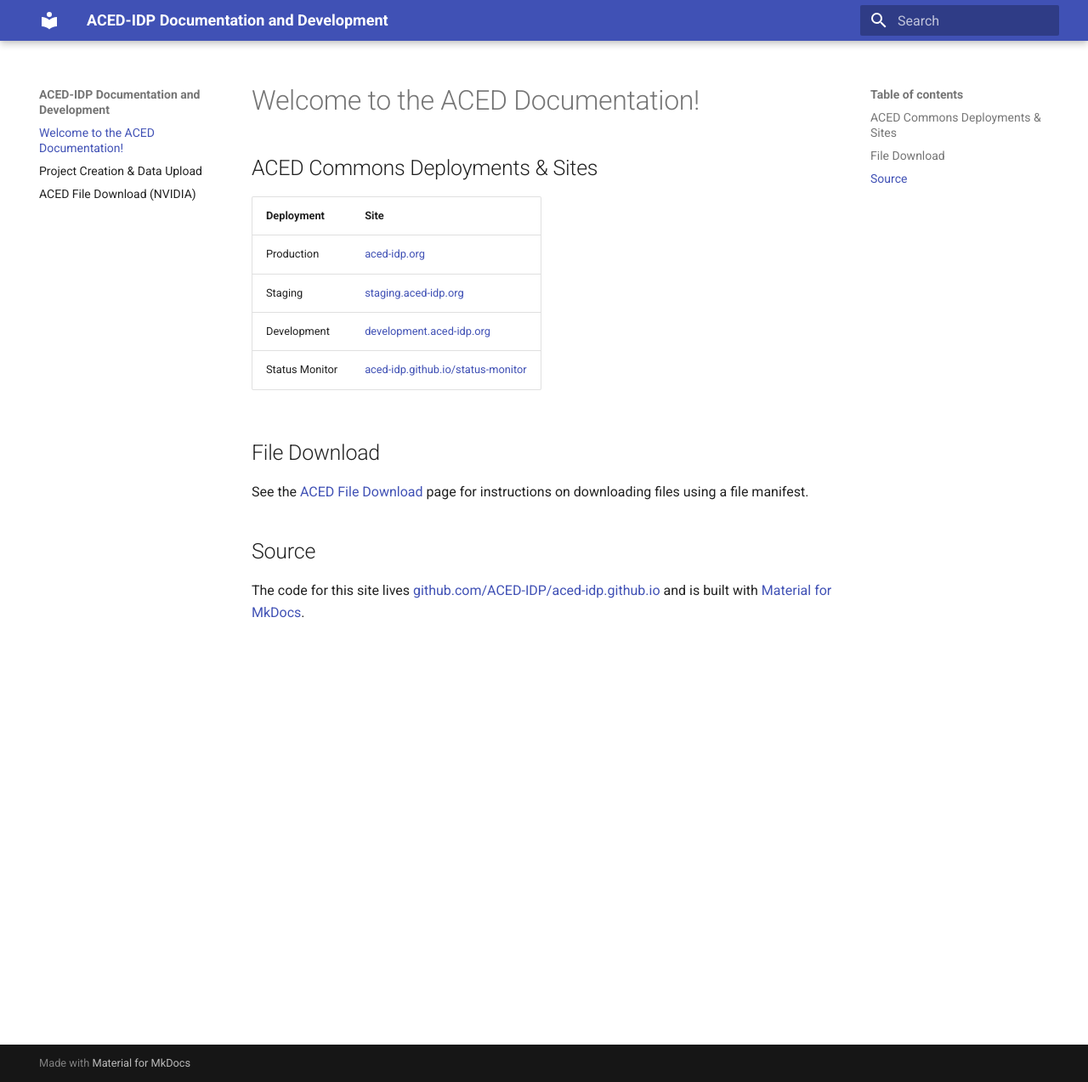
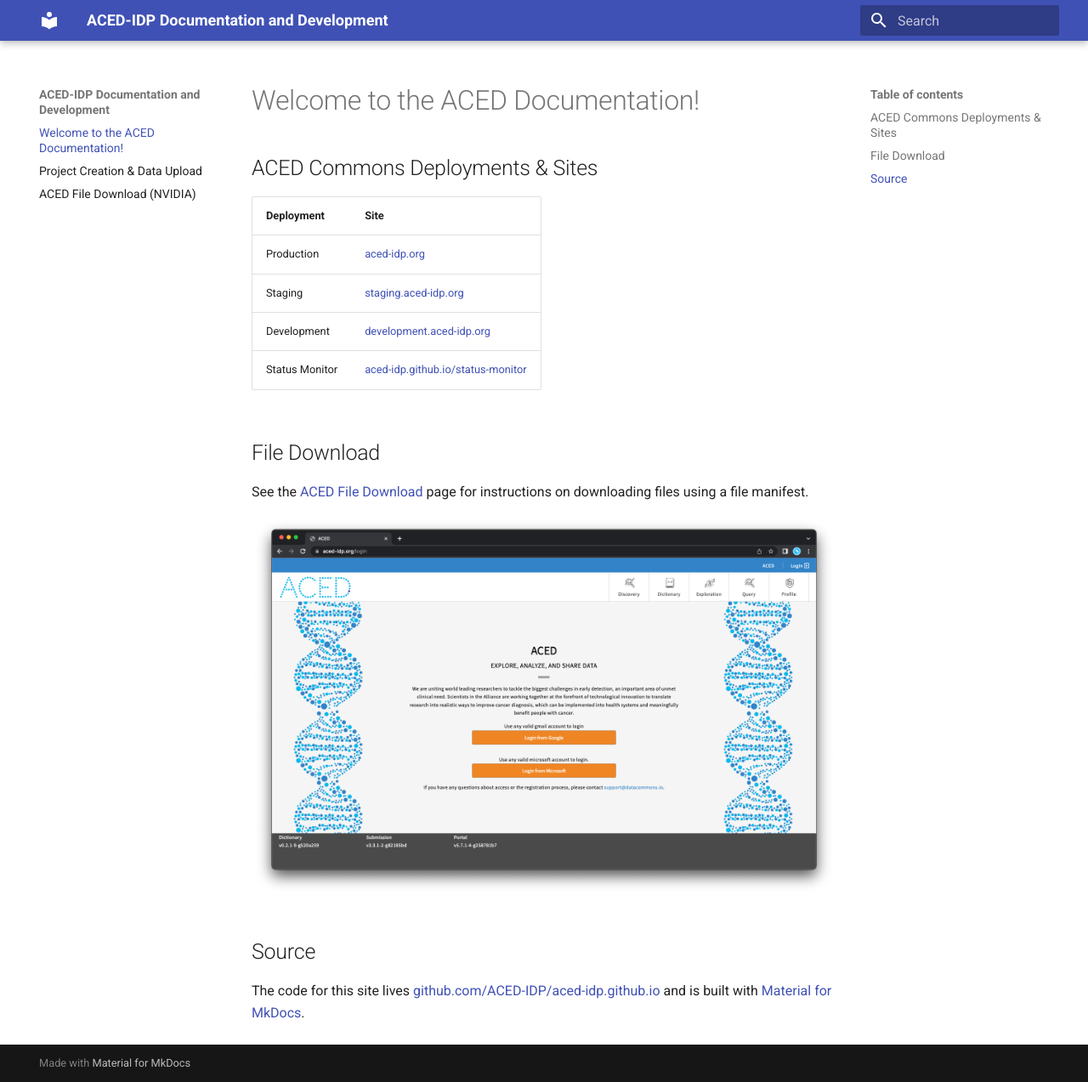
Before and after one commit to ACED-IDP/aced-idp.github.io, an MkDocs documentation site: the page built from docs/index.md, in a window 1280 px wide and 1273 px high. Shown: the whole window at 85% size. Built offline with MkDocs 1.6.1 and Material for MkDocs 9.7.7, drawn with Linux system fonts in a browser that asks for light colours.

Commit message:
Add image of commons to landing page

```diff
--- a/docs/index.md
+++ b/docs/index.md
@@ -14,6 +14,8 @@
 
 See the [ACED File Download](./ACED-file-download.md) page for instructions on downloading files using a file manifest.
 
+<a href="https://aced-idp.org">![Main landing page for ACED IDP](./images/main-page.png)</a>
+
 ## Source
 
 The code for this site lives [github.com/ACED-IDP/aced-idp.github.io](https://github.com/ACED-IDP/aced-idp.github.io) and is built with [Material for MkDocs](https://squidfunk.github.io/mkdocs-material/).
```
